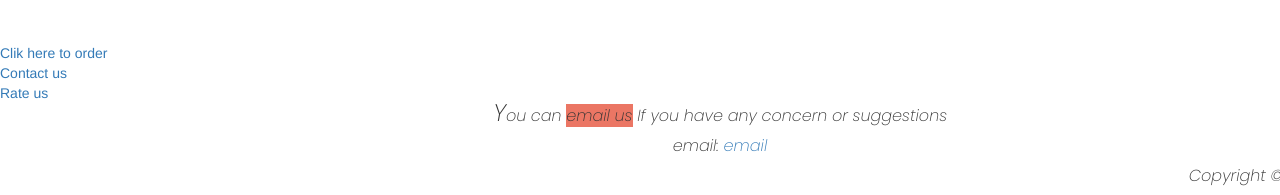
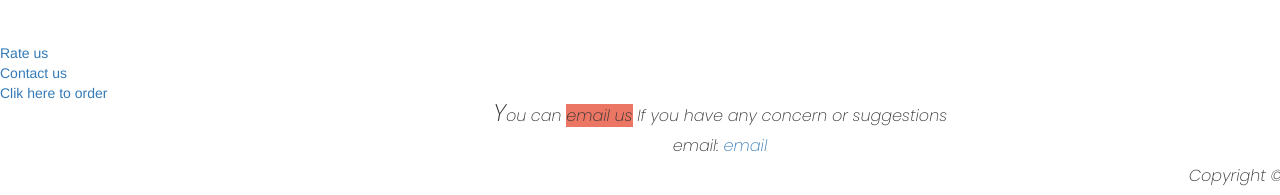
Before and after one commit to TURKI-ALSUMARI/SWE-363-231-1, a plain HTML site: page exercises/ex.html in a window 1280 px wide. Shown: the part 602-797 px from the top of the page. Drawn offline with nearby package versions, Linux system fonts and the light colour scheme.

Commit message:
js_2-exercise_1

```diff
--- a/exercises/ex.html
+++ b/exercises/ex.html
@@ -93,7 +93,7 @@
     </div>
 
     <footer>
-      <a href="order.html">
+      <!-- <a href="order.html">
         Clik here to order
       </a>
 
@@ -105,7 +105,7 @@
       <aside></aside>
       <a href="rate us.html">
         Rate us
-      </a>
+      </a> -->
 
       <p class="x_large">
         You can <em>email us</em> If you have any concern or suggestions
@@ -125,4 +125,34 @@
 
   </div>
   </body>
+  <script>
+    const obj = [
+      {
+        text: "Clik here to order",
+        h: "order.html"
+
+      },
+      {
+        text: "Contact us",
+        h: "contact.html"
+      },
+      {
+        text: "Rate us",
+        h:"rate us.html"
+      },
+    ]
+
+
+    let footer = document.querySelector("footer")
+    obj.forEach(element => {
+      console.log(element.herf)
+      let link1 = document.createElement("a")
+      let t = document.createElement("aside")
+      link1.innerText = element.text
+      link1.href = element.h
+      t.appendChild(link1)
+      footer.prepend(t)
+    });
+
+  </script>
 </html>
```
Also changed, not shown: exercises/game.html (+2 -1 lines).
